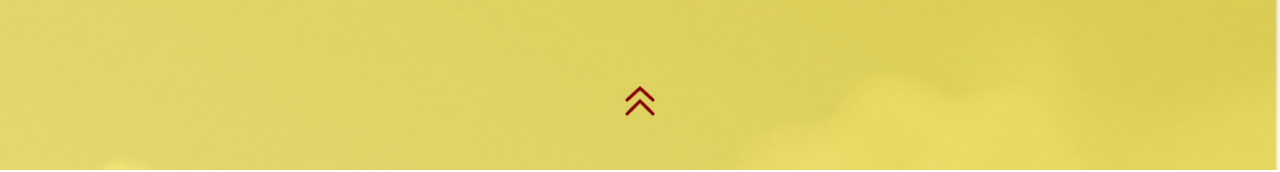
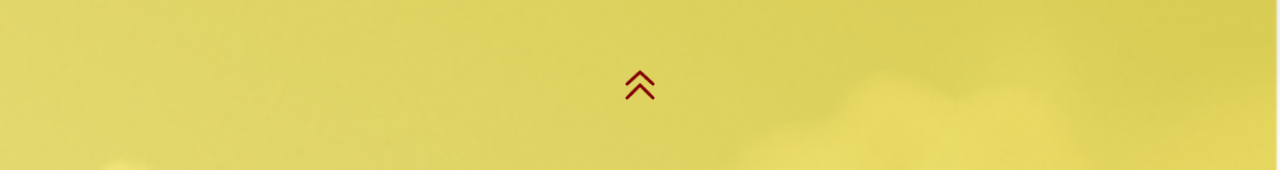
Before and after one commit to Techoplite/Doe-s-Pizza, a Next.js app: page /components/ContactUs in a window 1280 px wide. Shown: the part 550-722 px from the top of the page. Built offline with nearby package versions, Linux system fonts and the light colour scheme; a web font is replaced by a local one.

Commit message:
Move up up-chevs

```diff
--- a/styles/ContactUs.module.scss
+++ b/styles/ContactUs.module.scss
@@ -58,13 +58,13 @@
         display: flex;
         justify-content: center;
         position: relative;
-        top: 3rem;
+        top: 2rem;
         @keyframes move-up {
             from {
-                top: 3rem;
+                top: 2rem;
             }
             to {
-                top: 3.3rem;
+                top: 2.3rem;
             }
         }
         animation-name: move-up;
```
